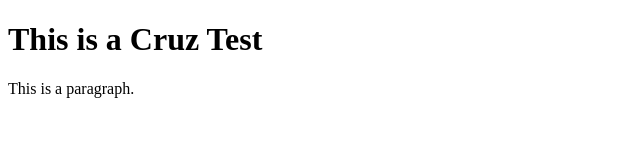
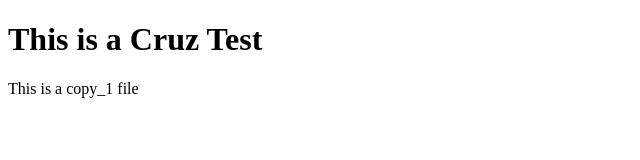
Before and after one commit to cruzbikeerie/cruz_test, a plain HTML site: page index.html in a window 1280 px wide. Shown: the full height of the page, 0-640 px from the left. Drawn offline with Linux system fonts and the light colour scheme.

Commit message:
Update index.html

```diff
--- a/index.html
+++ b/index.html
@@ -6,7 +6,7 @@
 <body>
 
 <h1>This is a Cruz Test</h1>
-<p>This is a paragraph.</p>
+<p>This is a copy_1 file</p>
 
 </body>
 </html>
```
